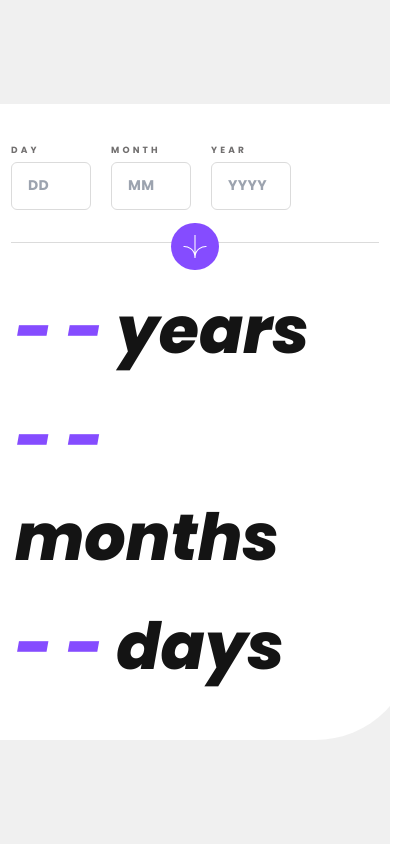
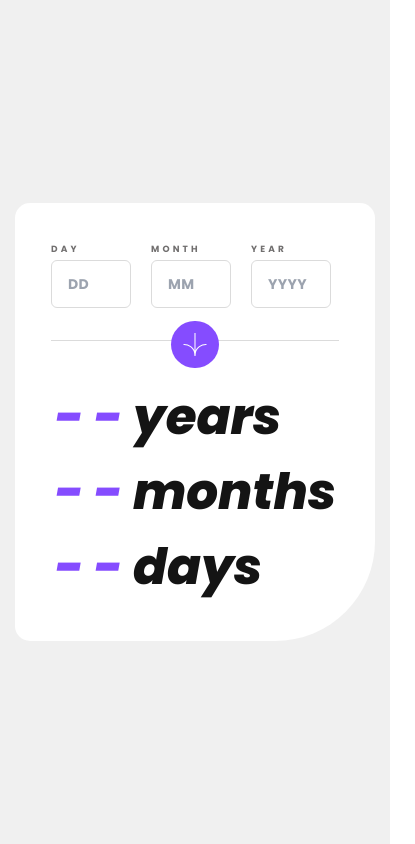
Before and after one commit to ippotheboxer/age-calculator-app, a React (Vite) app: page / in a window 390 px wide. Shown: the whole page, 415 px wide, since content can reach past the window. Built offline with nearby package versions, Linux system fonts and the light colour scheme.

Commit message:
Improve mobile design

```diff
--- a/src/components/CalculatedAge.tsx
+++ b/src/components/CalculatedAge.tsx
@@ -29,9 +29,9 @@ const CalculatedAge: React.FC<AgeDisplayProps> = ({ birthdate }) => {
 
   return (
     <div className='flex flex-col pt-3 pl-1'>
-        <p className='ageText pb-3'><span className='text-purple'>{years}</span> years</p>
-        <p className='ageText pb-3'><span className='text-purple'>{months}</span> months</p>
-        <p className='ageText pb-2'><span className='text-purple'>{days}</span> days</p>
+        <p className='ageText lg:pb-3'><span className='text-purple'>{years}</span> years</p>
+        <p className='ageText lg:pb-3'><span className='text-purple'>{months}</span> months</p>
+        <p className='ageText lg:pb-2'><span className='text-purple'>{days}</span> days</p>
     </div>
   )
 }
--- a/src/index.css
+++ b/src/index.css
@@ -48,7 +48,11 @@
       width: 80px;
     }
     .mainContainer {
+      width: 360px;
       border-bottom-right-radius: 100px;
+    }
+    .ageText {
+      font-size: 50px;
     }
   }
 }
```
